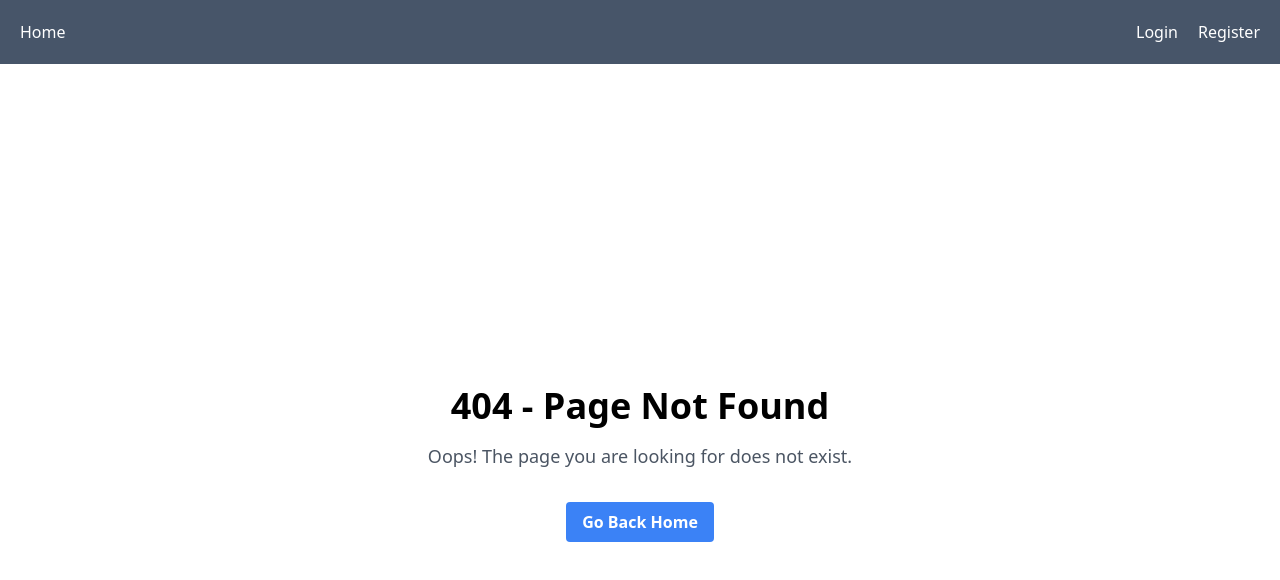
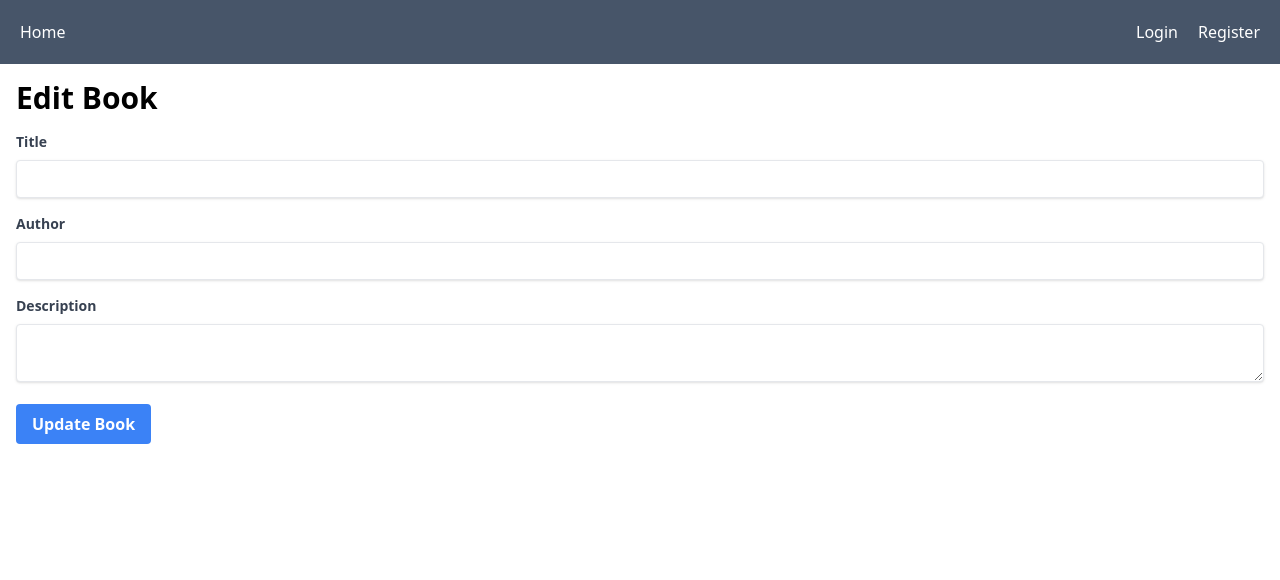
Before and after one commit to sajanacharya404/Nodejs, a React (Vite) app in the folder client/: page /updatebook/1 in a window 1280 px wide. Before the commit this address had no page. Shown: the top 580 px of the page. Built offline with nearby package versions, Linux system fonts and the light colour scheme; no server answers.

Commit message:
updated final code

```diff
--- a/client/package.json
+++ b/client/package.json
@@ -10,6 +10,10 @@
     "preview": "vite preview"
   },
   "dependencies": {
+    "@emotion/react": "^11.11.4",
+    "@emotion/styled": "^11.11.5",
+    "@mui/icons-material": "^5.15.20",
+    "@mui/material": "^5.15.20",
     "axios": "^1.7.2",
     "react": "^18.2.0",
     "react-dom": "^18.2.0",
--- a/client/src/App.jsx
+++ b/client/src/App.jsx
@@ -7,6 +7,7 @@ import RegisterPage from "./pages/RegisterPage";
 import PrivateRoute from "./protected/PrivateRoute";
 import NotFound from "./components/Notfound";
 import BookDetails from "./pages/BookDetails";
+import EditBook from "./pages/EditBook";
 
 const App = () => {
   return (
@@ -19,6 +20,7 @@ const App = () => {
         <Route path="/login" element={<LoginPage />} />
         <Route path="/register" element={<RegisterPage />} />
         <Route path="/bookdetails/:id" element={<BookDetails />} />
+        <Route path="/updatebook/:id" element={<EditBook />} />
         <Route path="*" element={<NotFound />} />
       </Routes>
     </div>
--- /dev/null
+++ b/client/src/pages/Card.jsx
@@ -0,0 +1,114 @@
+import * as React from "react";
+import { styled } from "@mui/material/styles";
+import Card from "@mui/material/Card";
+import CardHeader from "@mui/material/CardHeader";
+import CardMedia from "@mui/material/CardMedia";
+import CardContent from "@mui/material/CardContent";
+import CardActions from "@mui/material/CardActions";
+import Collapse from "@mui/material/Collapse";
+import Avatar from "@mui/material/Avatar";
+import IconButton from "@mui/material/IconButton";
+import Typography from "@mui/material/Typography";
+import { red } from "@mui/material/colors";
+import FavoriteIcon from "@mui/icons-material/Favorite";
+import ShareIcon from "@mui/icons-material/Share";
+import ExpandMoreIcon from "@mui/icons-material/ExpandMore";
+import MoreVertIcon from "@mui/icons-material/MoreVert";
+
+const ExpandMore = styled((props) => {
+  const { expand, ...other } = props;
+  return <IconButton {...other} />;
+})(({ theme, expand }) => ({
+  transform: !expand ? "rotate(0deg)" : "rotate(180deg)",
+  marginLeft: "auto",
+  transition: theme.transitions.create("transform", {
+    duration: theme.transitions.duration.shortest,
+  }),
+}));
+
+export default function RecipeReviewCard() {
+  const [expanded, setExpanded] = React.useState(false);
+
+  const handleExpandClick = () => {
+    setExpanded(!expanded);
+  };
+
+  return (
+    <Card sx={{ maxWidth: 345 }}>
+      <CardHeader
+        avatar={
+          <Avatar sx={{ bgcolor: red[500] }} aria-label="recipe">
+            R
+          </Avatar>
+        }
+        action={
+          <IconButton aria-label="settings">
+            <MoreVertIcon />
+          </IconButton>
+        }
+        title="Shrimp and Chorizo Paella"
+        subheader="September 14, 2016"
+      />
+      <CardMedia
+        component="img"
+        height="194"
+        image="/static/images/cards/paella.jpg"
+        alt="Paella dish"
+      />
+      <CardContent>
+        <Typography variant="body2" color="text.secondary">
+          This impressive paella is a perfect party dish and a fun meal to cook
+          together with your guests. Add 1 cup of frozen peas along with the
+          mussels, if you like.
+        </Typography>
+      </CardContent>
+      <CardActions disableSpacing>
+        <IconButton aria-label="add to favorites">
+          <FavoriteIcon />
+        </IconButton>
+        <IconButton aria-label="share">
+          <ShareIcon />
+        </IconButton>
+        <ExpandMore
+          expand={expanded}
+          onClick={handleExpandClick}
+          aria-expanded={expanded}
+          aria-label="show more"
+        >
+          <ExpandMoreIcon />
+        </ExpandMore>
+      </CardActions>
+      <Collapse in={expanded} timeout="auto" unmountOnExit>
+        <CardContent>
+          <Typography paragraph>Method:</Typography>
+          <Typography paragraph>
+            Heat 1/2 cup of the broth in a pot until simmering, add saffron and
+            set aside for 10 minutes.
+          </Typography>
+          <Typography paragraph>
+            Heat oil in a (14- to 16-inch) paella pan or a large, deep skillet
+            over medium-high heat. Add chicken, shrimp and chorizo, and cook,
+            stirring occasionally until lightly browned, 6 to 8 minutes.
+            Transfer shrimp to a large plate and set aside, leaving chicken and
+            chorizo in the pan. Add pimentón, bay leaves, garlic, tomatoes,
+            onion, salt and pepper, and cook, stirring often until thickened and
+            fragrant, about 10 minutes. Add saffron broth and remaining 4 1/2
+            cups chicken broth; bring to a boil.
+          </Typography>
+          <Typography paragraph>
+            Add rice and stir very gently to distribute. Top with artichokes and
+            peppers, and cook without stirring, until most of the liquid is
+            absorbed, 15 to 18 minutes. Reduce heat to medium-low, add reserved
+            shrimp and mussels, tucking them down into the rice, and cook again
+            without stirring, until mussels have opened and rice is just tender,
+            5 to 7 minutes more. (Discard any mussels that don&apos;t open.)
+          </Typography>
+          <Typography>
+            Set aside off of the heat to let rest for 10 minutes, and then
+            serve.
+          </Typography>
+        </CardContent>
+      </Collapse>
+    </Card>
+  );
+}
--- a/client/src/pages/EditBook.jsx
+++ b/client/src/pages/EditBook.jsx
@@ -1,7 +1,118 @@
-import React from "react";
+import React, { useState, useEffect } from "react";
+import axios from "axios";
+import { useParams, useNavigate } from "react-router-dom";
+import Loader from "../utils/Loader";
 
 const EditBook = () => {
-  return <div>EditBook</div>;
+  const { id } = useParams();
+  const navigate = useNavigate();
+  const [book, setBook] = useState({
+    title: "",
+    author: "",
+    description: "",
+  });
+  const [loading, setLoading] = useState(false);
+
+  useEffect(() => {
+    fetchBook();
+  }, [id]);
+
+  const fetchBook = async () => {
+    try {
+      setLoading(true);
+      const res = await axios.get(`http://localhost:8000/api/v1/books/${id}`);
+      setBook(res.data);
+      setLoading(false);
+    } catch (error) {
+      setLoading(false);
+      console.log(error);
+    }
+  };
+
+  const handleChange = (e) => {
+    const { name, value } = e.target;
+    setBook((prevBook) => ({
+      ...prevBook,
+      [name]: value,
+    }));
+  };
+
+  const handleSubmit = async (e) => {
+    e.preventDefault();
+    try {
+      await axios.put(`http://localhost:8000/api/v1/books/${id}`, book);
+      navigate("/");
+    } catch (error) {
+      console.log(error);
+    }
+  };
+
+  if (loading) {
+    return <Loader />;
+  }
+
+  return (
+    <div className="container mx-auto p-4">
+      <h1 className="text-3xl font-bold mb-4">Edit Book</h1>
+      <form onSubmit={handleSubmit}>
+        <div className="mb-4">
+          <label
+            className="block text-gray-700 text-sm font-bold mb-2"
+            htmlFor="title"
+          >
+            Title
+          </label>
+          <input
+            type="text"
+            id="title"
+            name="title"
+            value={book.title}
+            onChange={handleChange}
+            className="shadow appearance-none border rounded w-full py-2 px-3 text-gray-700 leading-tight focus:outline-none focus:shadow-outline"
+          />
+        </div>
+        <div className="mb-4">
+          <label
+            className="block text-gray-700 text-sm font-bold mb-2"
+            htmlFor="author"
+          >
+            Author
+          </label>
+          <input
+            type="text"
+            id="author"
+            name="author"
+            value={book.author}
+            onChange={handleChange}
+            className="shadow appearance-none border rounded w-full py-2 px-3 text-gray-700 leading-tight focus:outline-none focus:shadow-outline"
+          />
+        </div>
+        <div className="mb-4">
+          <label
+            className="block text-gray-700 text-sm font-bold mb-2"
+            htmlFor="description"
+          >
+            Description
+          </label>
+          <textarea
+            id="description"
+            name="description"
+            value={book.description}
+            onChange={handleChange}
+            className="shadow appearance-none border rounded w-full py-2 px-3 text-gray-700 leading-tight focus:outline-none focus:shadow-outline"
+          />
+        </div>
+        <div className="flex items-center justify-between">
+          <button
+            type="submit"
+            className="bg-blue-500 hover:bg-blue-700 text-white font-bold py-2 px-4 rounded focus:outline-none focus:shadow-outline"
+          >
+            Update Book
+          </button>
+        </div>
+      </form>
+    </div>
+  );
 };
 
 export default EditBook;
--- a/client/src/pages/HomePage.jsx
+++ b/client/src/pages/HomePage.jsx
@@ -2,6 +2,7 @@ import axios from "axios";
 import React, { useEffect, useState } from "react";
 import Loader from "../utils/Loader";
 import { Link } from "react-router-dom";
+import RecipeReviewCard from "./Card";
 
 const HomePage = () => {
   const [books, setBooks] = useState([]);
@@ -36,14 +37,22 @@ const HomePage = () => {
         {books.map((book) => (
           <div key={book._id} className="bg-white shadow-md p-4 rounded-md">
             <h2 className="text-xl font-semibold mb-2">{book.title}</h2>
-            <Link to={`bookdetails/${book._id}`}>
-              <button className="bg-blue-500 text-white px-4 py-2 rounded hover:bg-blue-600 focus:outline-none focus:ring focus:ring-blue-300">
-                View Details
-              </button>
-            </Link>
+            <div className="flex space-x-4">
+              <Link to={`bookdetails/${book._id}`}>
+                <button className="bg-blue-500 text-white px-4 py-2 rounded hover:bg-blue-600 focus:outline-none focus:ring focus:ring-blue-300">
+                  View Details
+                </button>
+              </Link>
+              <Link to={`updatebook/${book._id}`}>
+                <button className="bg-yellow-500 text-white px-4 py-2 rounded hover:bg-yellow-600 focus:outline-none focus:ring focus:ring-yellow-300">
+                  Update
+                </button>
+              </Link>
+            </div>
           </div>
         ))}
       </div>
+      <RecipeReviewCard />
     </div>
   );
 };
```
Also changed, not shown: 1 other file (tests, documents, lock files or other folders).
